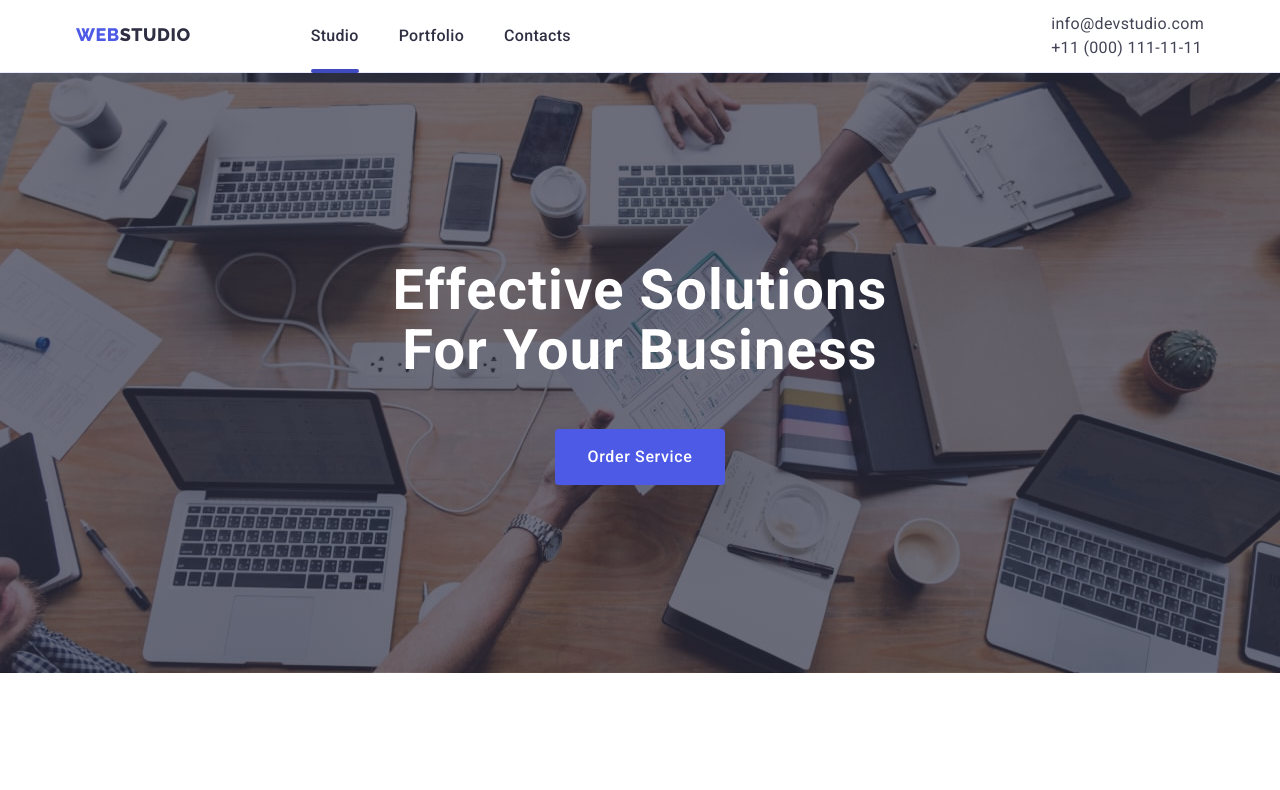
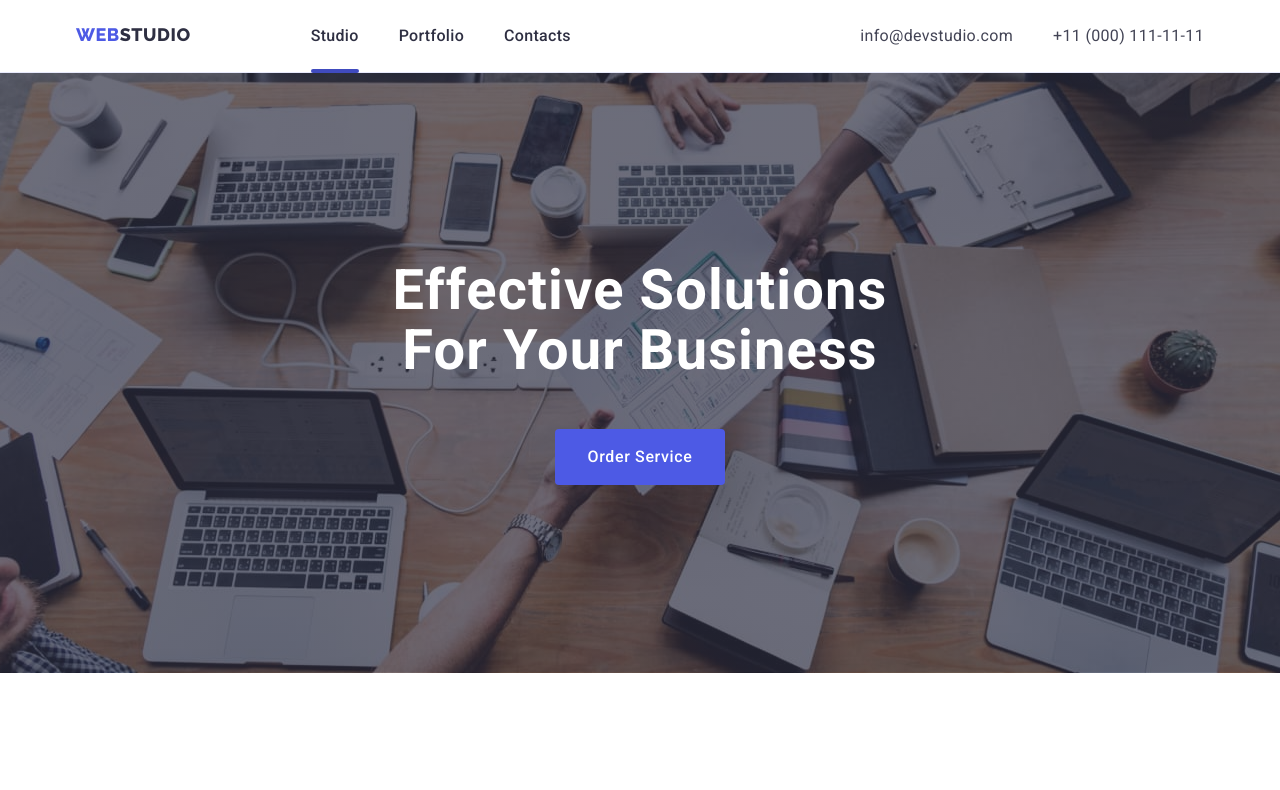
Before and after one commit to Vitaliy1803/goit-markup-hw-07, a plain HTML site: page index.html in a window 1280 px wide. Shown: the top 790 px of the page. Drawn offline with nearby package versions, Linux system fonts and the light colour scheme.

Commit message:
fix-header-auth-nav

```diff
--- a/css/style.css
+++ b/css/style.css
@@ -142,9 +142,15 @@ body {
   margin-left: auto;
 }
 
-/* .auth-nav-item:not(:last-child) {
+@media screen and (min-width: 1200px) {
+  .auth-nav-list {
+    display: flex;
+  }
+  .auth-nav-item:not(:last-child) {
   margin-right: 40px;
-} */
+}
+}
+
 
 .auth-nav .link {
   padding-top: 24px;
@@ -933,6 +939,7 @@ body {
 @media screen and (min-width: 768px) {
   .input-subscribe {
     width: 264px;
+    margin-top: 16px;
   }
 }
 
```
